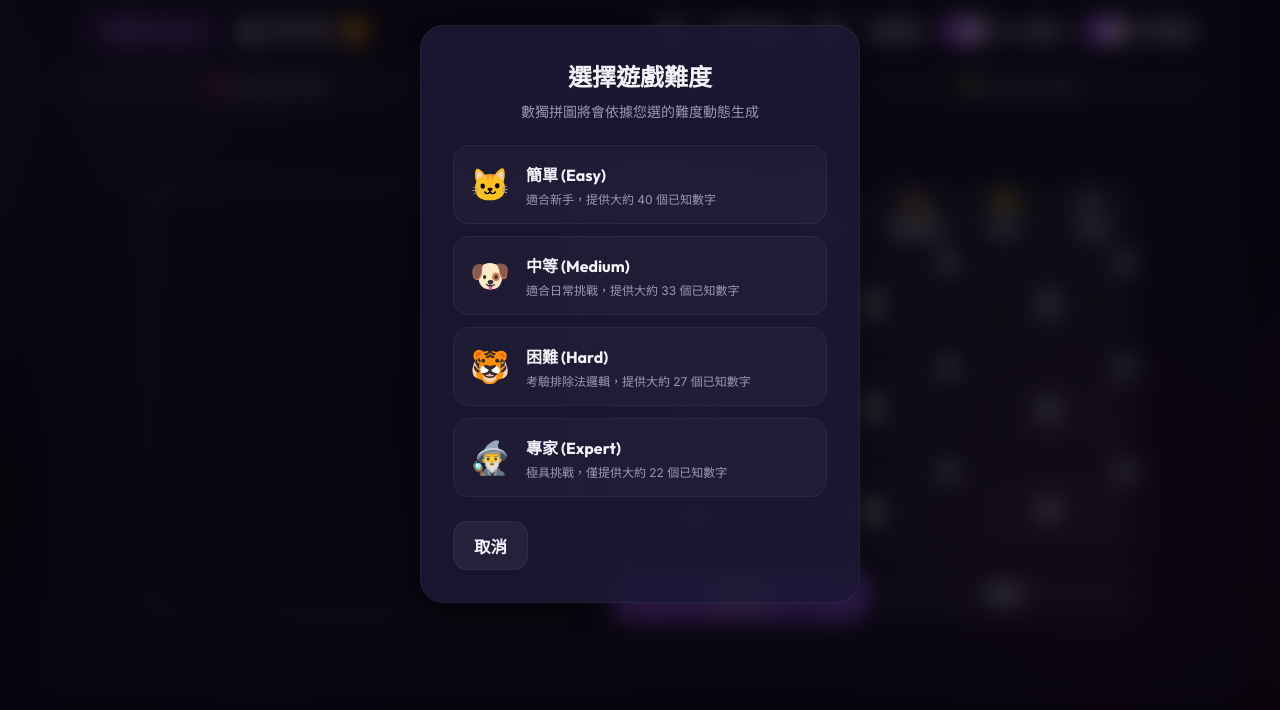
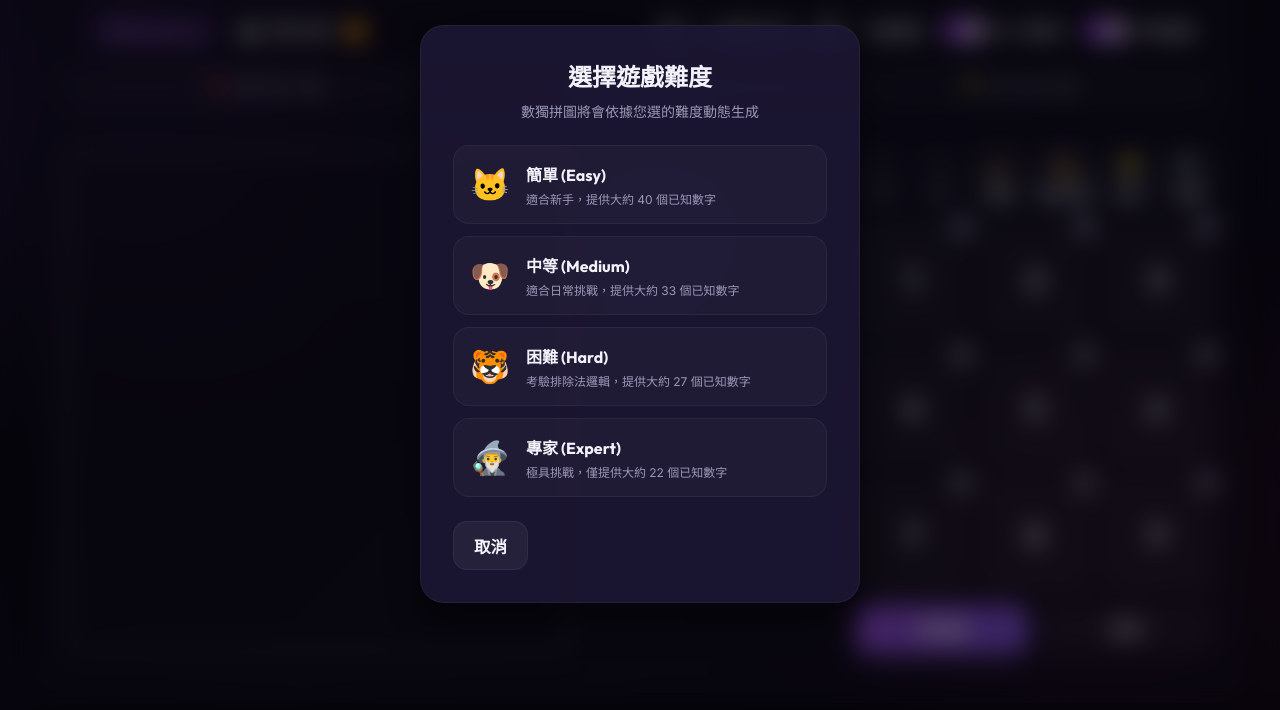
Before and after one commit to Flash2u/Sudoku, a website built with Vite: page index.html in a window 1280 px wide. Shown: the part 86-796 px from the top of the page. Built offline with nearby package versions, Linux system fonts and the light colour scheme.

Commit message:
版本升級至 1.9：兩端滿版對齊消除空白，棋盤靠左最大化，控制欄緊湊優化

```diff
--- a/index.html
+++ b/index.html
@@ -185,7 +185,7 @@
             </ul>
 
             <div class="help-footer" style="margin-top: 16px; border-top: 1px solid var(--border-thin); padding-top: 12px; font-size: 12px; color: var(--text-muted); text-align: right; line-height: 1.5;">
-              <div>版本：v1.8</div>
+              <div>版本：v1.9</div>
               <div>製作日期：2026-09-21</div>
             </div>
           </div>
--- a/src/style.css
+++ b/src/style.css
@@ -354,20 +354,21 @@ body {
   flex: 1;
   min-height: 0;
   display: flex;
-  gap: clamp(16px, 2.5vw, 36px);
+  justify-content: space-between;
   align-items: center;
-  justify-content: center;
+  gap: clamp(16px, 2.5vw, 40px);
   width: 100%;
 }
 
 @media (max-width: 880px), (max-height: 580px) {
   .play-area {
     flex-direction: column;
+    justify-content: center;
     gap: 16px;
   }
 }
 
-/* Sudoku Board Grid */
+/* Sudoku Board Grid (最大化且靠左) */
 .board-container {
   position: relative;
   border-radius: 16px;
@@ -375,8 +376,8 @@ body {
   box-shadow: 0 10px 30px rgba(0, 0, 0, 0.15);
   border: 3px solid var(--border-thick);
   background: rgba(0, 0, 0, 0.05);
-  width: clamp(340px, min(54vh, 45vw), 560px);
-  height: clamp(340px, min(54vh, 45vw), 560px);
+  width: clamp(360px, min(63vh, 58vw), 640px);
+  height: clamp(360px, min(63vh, 58vw), 640px);
   aspect-ratio: 1 / 1;
   flex-shrink: 0;
 }
@@ -415,8 +416,8 @@ body {
   border-right: 1px solid var(--border-thin);
   border-bottom: 1px solid var(--border-thin);
   font-family: 'Outfit', sans-serif;
-  font-weight: 700;
-  font-size: clamp(22px, 3.8vmin, 34px);
+  font-weight: 800;
+  font-size: clamp(24px, 4.2vmin, 38px);
 }
 
 /* 3x3 Boundaries */
@@ -602,22 +603,21 @@ body {
   100% { transform: scale(1); }
 }
 
-/* Controls Column */
+/* Controls Column (精準適配右側寬度，空間最大化留給左側棋盤) */
 .controls-container {
   display: flex;
   flex-direction: column;
   justify-content: space-between;
   gap: clamp(8px, 1.2vh, 14px);
-  width: 100%;
-  flex: 1;
-  max-width: clamp(380px, 42vw, 520px);
-  min-width: 320px;
-  height: clamp(340px, min(54vh, 45vw), 560px);
+  width: clamp(290px, 28vw, 360px);
+  flex: 0 0 auto;
+  height: clamp(360px, min(63vh, 58vw), 640px);
 }
 
 @media (max-width: 880px), (max-height: 580px) {
   .controls-container {
-    max-width: 100%;
+    width: 100%;
+    max-width: 360px;
     height: auto;
   }
 }
```
Also changed, not shown: README.md, 1 other file.
